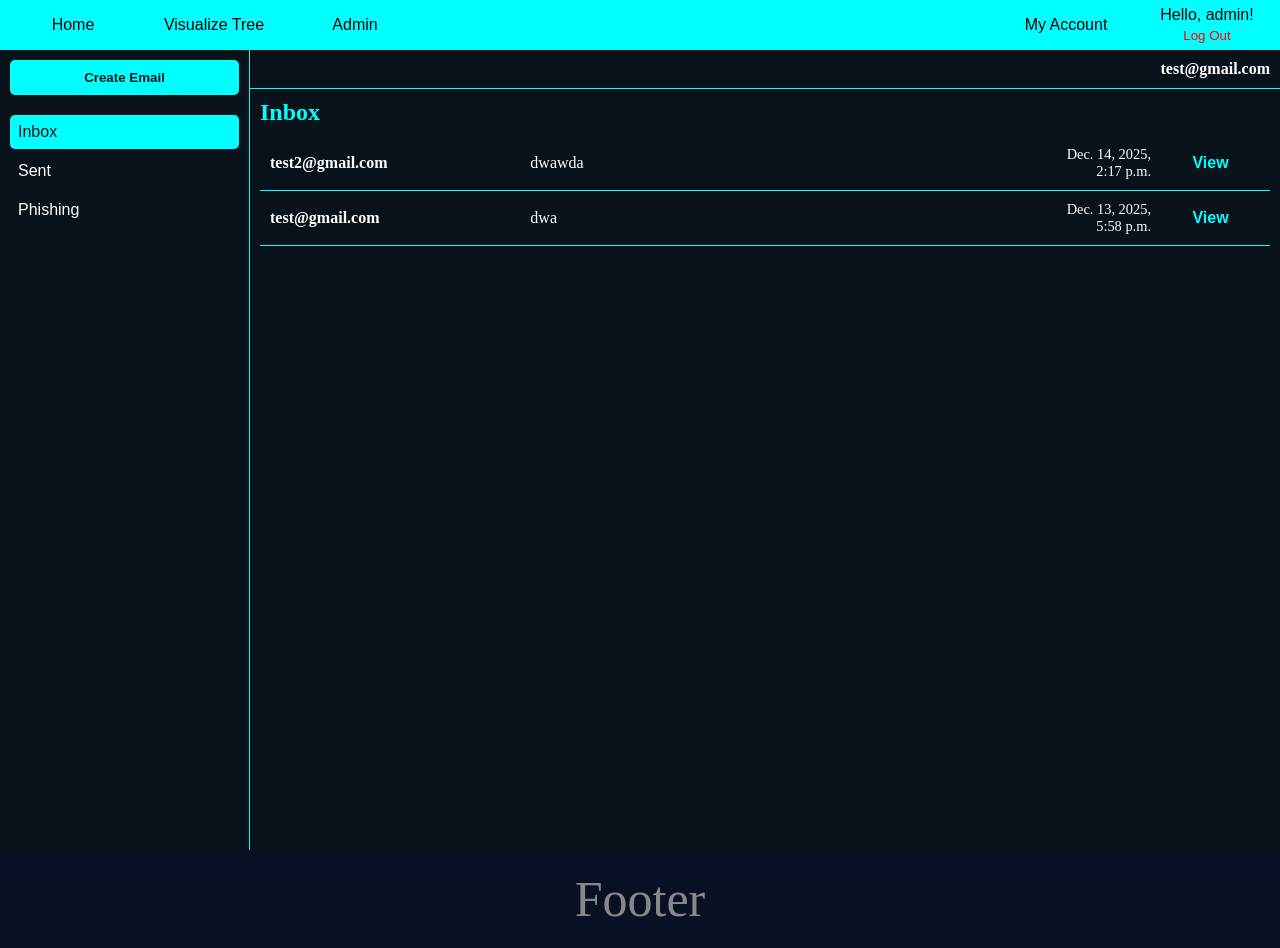
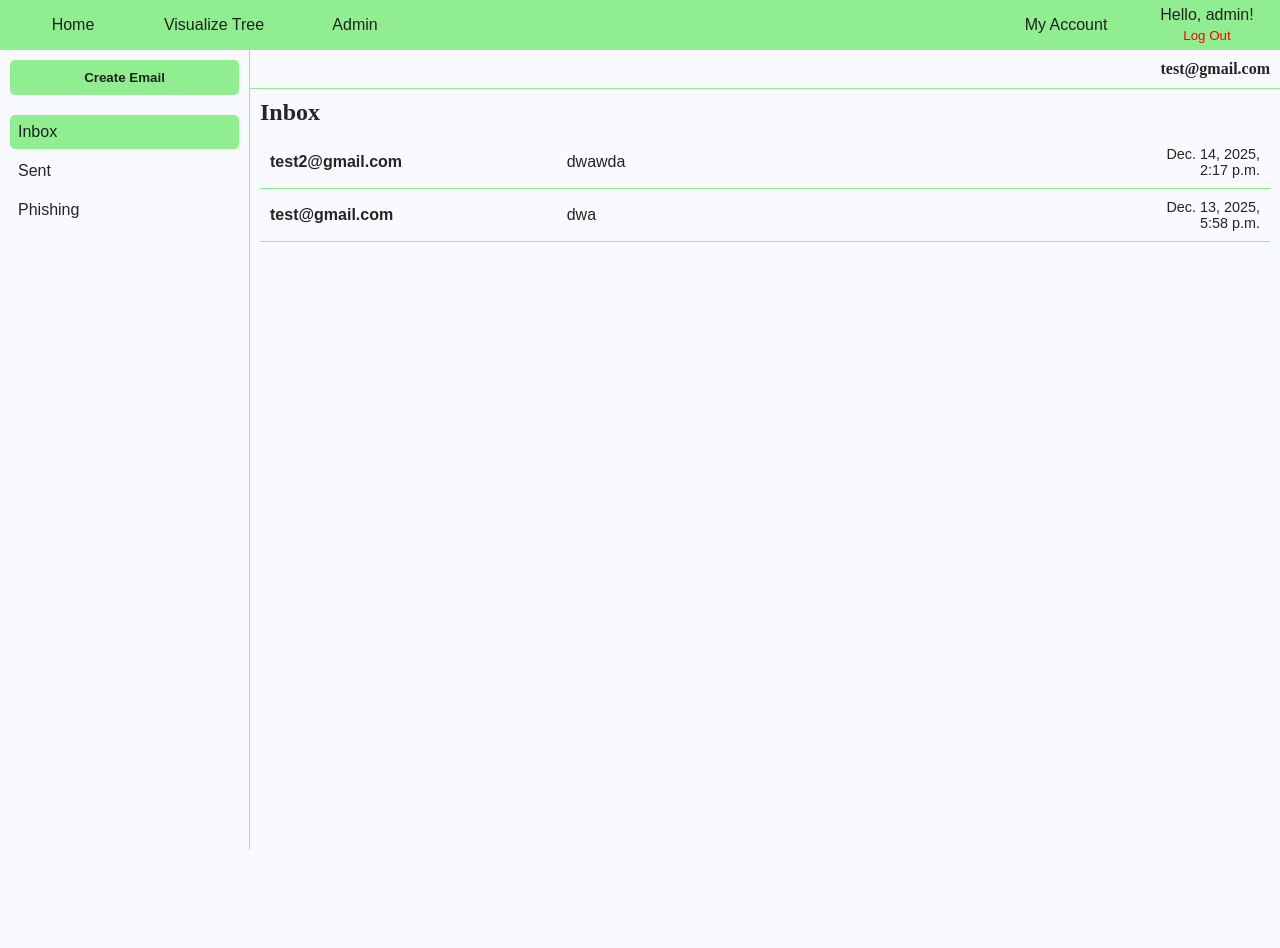
Before and after one commit to toohandsomelong/django_LDTreeID3, a Django app: page / in a window 1280 px wide. After the commit the page ends 850 px from the top, so only its background shows below. Run offline with Django 5.2, Linux system fonts and the light colour scheme; a user stored in the database is signed in; data comes from the database, SQL or seed files in the repository; both versions use the stored data as it was after the commit; parts of the project's set-up code (start-up, migrations or seed data) failed here and were passed over.

Commit message:
Refactor CSS variables for consistent theming and update styles across components

```diff
--- a/base/static/base/style.css
+++ b/base/static/base/style.css
@@ -1,9 +1,11 @@
 :root
 {
-    --main-bg-color: #091026;
-    --secondary-bg-color: #07121a;
-    --text-color: #ffffff;
-    --accent-color: #00ffff;
+    --bg-color: rgb(248,250,253);
+    --text-color: rgba(13, 13, 13, 0.9);
+    --accent-color: lightgreen;
+    --hover-color: rgb(101, 186, 101);
+    --hover-color-light: rgba(144, 238, 144, 0.3);
+    --unread-bg-color: rgba(144, 238, 144, 0.2);
 }
 
 *
@@ -19,7 +21,7 @@ a
     margin: 0;
     padding: 0 5px;
     text-decoration: none;
-    color: black;
+    color: var(--text-color);
     width: 10%;
     height: 100%;
     display: flex;
@@ -39,7 +41,7 @@ a .afterhover
     width: 100%;
     height: 100%;
     color: transparent;
-    border-bottom: 3px solid red;
+    border-bottom: 3px solid var(--bg-color);
     position: absolute;
     top: 0;
 }
@@ -52,7 +54,7 @@ nav
     padding: 10px;
     width: 100%;
     height: 50px;
-    background-color: aqua;
+    background-color: var(--accent-color);
 }
 
 .auth
@@ -84,15 +86,6 @@ nav
 html,body{
   height:100%;
   margin:0;
-  background: linear-gradient(180deg, var(--main-bg-color) 0%, var(--secondary-bg-color) 100%);
+  background-color: var(--bg-color);
   color: var(--text-color);
 }
-
-footer
-{
-  text-align: center;
-  padding: 20px;
-  font-size: 50px;
-  color: #888;
-
-}
--- a/base/templates/base/base.html
+++ b/base/templates/base/base.html
@@ -44,15 +44,19 @@
                 <button class="create-btn" onclick="location.href='{% url 'home:send_email' %}'">Create Email</button>
                 <ul class="labels">
                     <li class="{% if request.GET.label == None %}active{% endif %}">
-                        <a href="{% url 'home:index' %}">Inbox</a>
-                        {% if unread_count > 0 %}<span class="count-badge">{{ unread_count }}</span>{% endif %}
+                        <a href="{% url 'home:index' %}">
+                            Inbox
+                            {% if unread_count > 0 %}<span class="count-badge">{{ unread_count }}</span>{% endif %}
+                        </a>
                     </li>
                     <li class="{% if request.GET.label == 'sent' %}active{% endif %}">
                         <a href="/?label=sent">Sent</a>
                     </li>
                     <li class="{% if request.GET.label == 'phishing' %}active{% endif %}">
-                        <a href="/?label=phishing">Phishing</a>
-                        {% if phishing_unread_count > 0 %}<span class="count-badge">{{ phishing_unread_count }}</span>{% endif %}
+                        <a href="/?label=phishing">
+                            Phishing
+                            {% if phishing_unread_count > 0 %}<span class="count-badge">{{ phishing_unread_count }}</span>{% endif %}
+                        </a>
                     </li>
                 </ul>
             </div>
@@ -73,10 +77,5 @@
         {% endblock %}
     </main>
 
-    <!-- FOOTER -->
-    <footer style="margin-bottom: auto;">
-        <p>Footer</p>
-    </footer>
-
 </body>
 </html>
--- a/home/static/home/style.css
+++ b/home/static/home/style.css
@@ -2,14 +2,13 @@
 .gmail-layout {
     display: flex;
     height: 100vh;
-    background-color: var(--secondary-bg-color);
     color: var(--text-color);
 }
 
 /* Sidebar */
 .sidebar {
     width: 250px;
-    background-color: var(--primary-bg-color);
+    background-color: var(--bg-color);
     border-right: 1px solid var(--accent-color);
     padding: 10px;
     box-sizing: border-box;
@@ -19,7 +18,7 @@
     width: 100%;
     padding: 10px;
     background-color: var(--accent-color);
-    color: var(--secondary-bg-color);
+    color: var(--text-color);
     border: none;
     border-radius: 5px;
     font-weight: bold;
@@ -41,7 +40,9 @@
 }
 
 .labels li a {
-    display: block;
+    display: flex;
+    align-items: center;
+    justify-content: space-between;
     width: 100%;
     padding: 8px;
     text-decoration: none;
@@ -69,7 +69,7 @@
     justify-content: space-between;
     align-items: center;
     padding: 10px;
-    background-color: var(--primary-bg-color);
+    background-color: var(--bg-color);
     border-bottom: 1px solid var(--accent-color);
 }
 
@@ -87,7 +87,7 @@
 
 .email-list h2 {
     margin-bottom: 10px;
-    color: var(--accent-color);
+    color: var(--text-color);
 }
 
 .email-list ul {
@@ -98,19 +98,33 @@
 .email-list li {
     display: flex;
     align-items: center;
-    padding: 10px;
+    padding: 0;
     border-bottom: 1px solid var(--accent-color);
-    background-color: var(--primary-bg-color);
+    background-color: var(--bg-color);
     transition: background-color 0.3s;
 }
 
 .email-list li:hover {
-    background-color: var(--secondary-bg-color);
+    background-color: var(--hover-color);
+    cursor: pointer;
 }
 
 .email-list li.unread {
     font-weight: bold;
-    background-color: #e3f2fd38; /* Light blue for unread */
+    background-color: var(--unread-bg-color);
+}
+
+.email-list li.unread:hover {
+    background-color: var(--hover-color);
+}
+
+.email-item-link {
+    display: flex;
+    align-items: center;
+    width: 100%;
+    padding: 10px;
+    text-decoration: none;
+    color: inherit;
 }
 
 .email-sender {
@@ -128,13 +142,6 @@
     font-size: 0.9em;
 }
 
-.email-list li a {
-    margin-left: 10px;
-    text-decoration: none;
-    color: var(--accent-color);
-    font-weight: bold;
-}
-
 /* Email view */
 .email-view {
     flex: 1;
--- a/home/templates/home/index.html
+++ b/home/templates/home/index.html
@@ -10,10 +10,11 @@
     <ul>
         {% for user_email in user_emails %}
         <li class="{% if not user_email.is_read %}unread{% endif %}">
-            <div class="email-sender">{{ user_email.email.sender_email }}</div>
-            <div class="email-subject">{{ user_email.email.subject }}</div>
-            <div class="email-date">{{ user_email.email.send_date}}</div>
-            <a href="{% url 'home:email_detail' user_email.email.id %}">View</a>
+            <a href="{% url 'home:email_detail' user_email.email.id %}" class="email-item-link">
+                <div class="email-sender">{{ user_email.email.sender_email }}</div>
+                <div class="email-subject">{{ user_email.email.subject }}</div>
+                <div class="email-date">{{ user_email.email.send_date}}</div>
+            </a>
         </li>
         {% empty %}
         <li>No emails available.</li>
--- a/home/templates/home/send_email.html
+++ b/home/templates/home/send_email.html
@@ -16,7 +16,7 @@
         <div>Subject:</div>
         <input type="text" name="subject" placeholder="Subject" required>
         <div>Message:</div>
-        <textarea name="body" placeholder="Message" rows="20" required></textarea>
+        <textarea name="body" placeholder="Message" rows="10" required></textarea>
         <div class="form-actions">
             <button type="submit">Send</button>
         </div>
```
Also changed, not shown: other parts of home/static/home/style.css (+16 -12 lines), accounts/static/accounts/style.css (+8 -8 lines), visualizeTree/templates/visualizeTree/index.html (+4 -5 lines), db.sqlite3.
